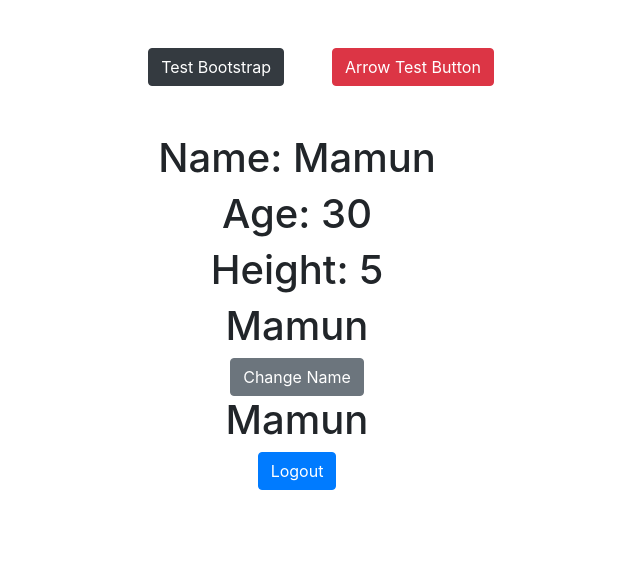
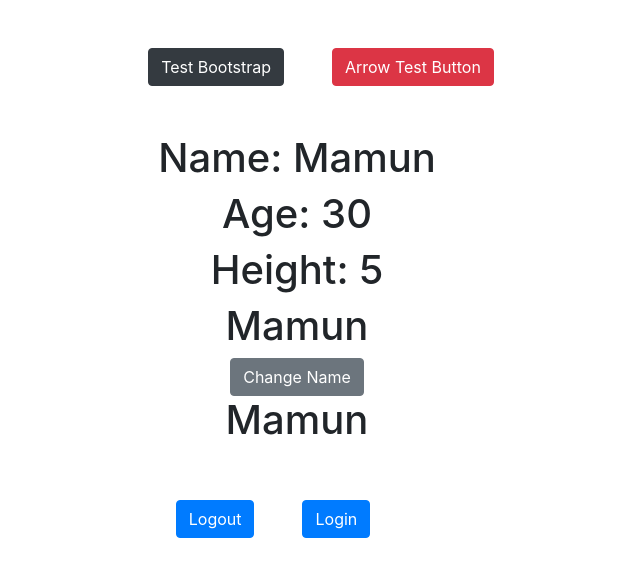
Before and after one commit to mamuncse15031/CSS-React-Bootstrap, a React (Create React App) app: page / in a window 1280 px wide. Shown: the top 576 px of the page, without its empty margins (343-983 px from the left). Built offline with nearby package versions, Linux system fonts and the light colour scheme.

Commit message:
element variable

```diff
--- a/src/App.js
+++ b/src/App.js
@@ -4,6 +4,7 @@ import Arrow from './mycomponents/Arrow'
 import StateObj from './mycomponents/StateObjClass'
 import SetStateClassCompo from './mycomponents/SetStateClassCompo';
 import Condition1Class from './mycomponents/Condition1Class'
+import Condition2ElementClass from './mycomponents/Condition2ElementClass'
 
 function App() {
   return (
@@ -14,6 +15,7 @@ function App() {
       <StateObj></StateObj>
       <SetStateClassCompo></SetStateClassCompo>
       <Condition1Class></Condition1Class>
+      <Condition2ElementClass></Condition2ElementClass>
 
     </div>
   );
--- /dev/null
+++ b/src/mycomponents/Condition2ElementClass.js
@@ -0,0 +1,18 @@
+import React, {Component} from 'react'
+
+class Condition2ElementClass extends Component{
+    constructor(){
+        super()
+        this.state={
+            login: false
+        }
+    }
+
+
+    render(){
+        return(
+            this.state.login? <button class="btn btn-primary m5">Logout</button> : <button class="btn btn-primary m-5">Login</button>
+        )
+    }
+}
+export default Condition2ElementClass;
```
Also changed, not shown: 1 other file (tests, documents, lock files or other folders).
